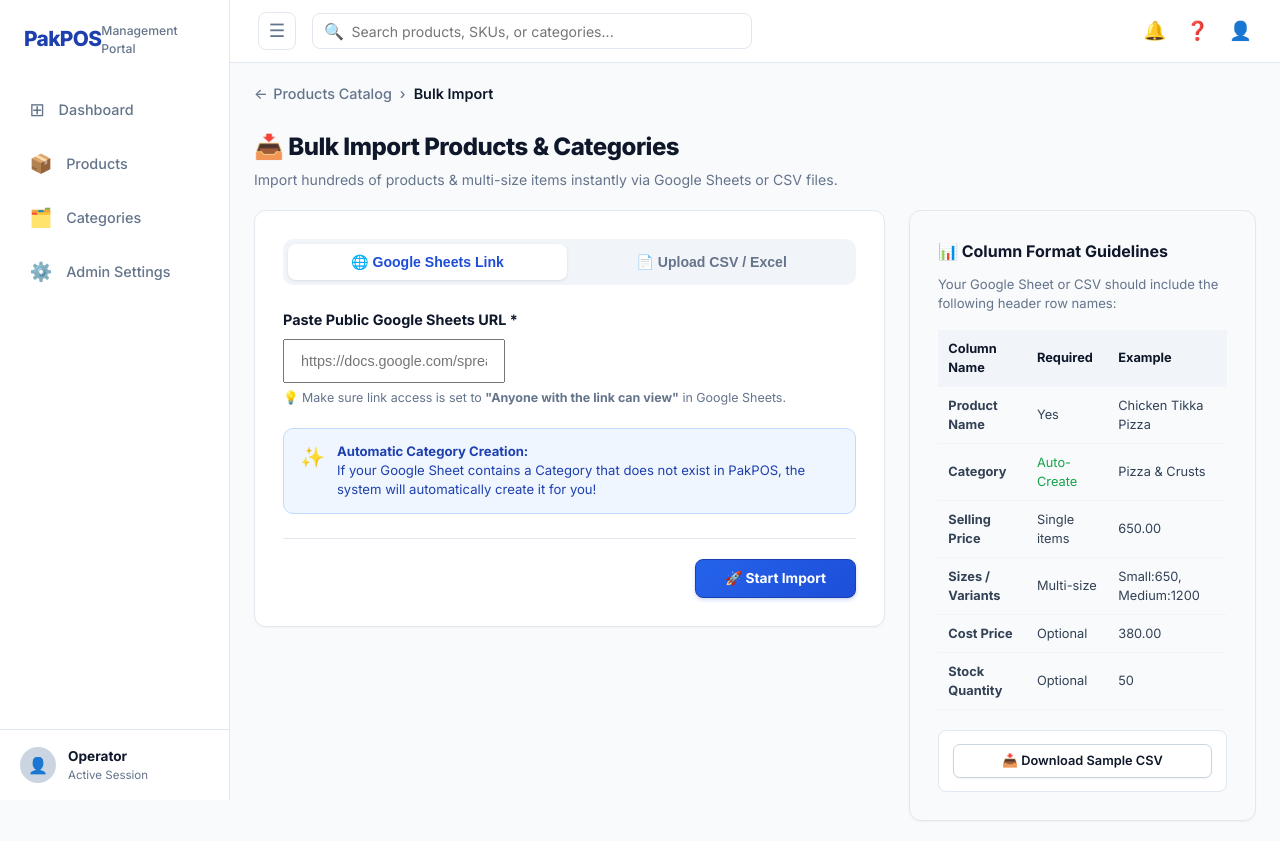
After one commit to rana-sharafat-ali/pak-pos, a Django app: page /products/import/ in a window 1280 px wide. The commit adds this page. Run offline with Django 5.2, Linux system fonts and the light colour scheme.

Commit message:
feat: implement product bulk import feature supporting Google Sheets and CSV uploads

```diff
--- a/pakpos_project/apps/products/urls.py
+++ b/pakpos_project/apps/products/urls.py
@@ -7,6 +7,7 @@ urlpatterns = [
     # Product CRUD & Bulk Actions
     path('', views.product_list, name='product_list'),
     path('create/', views.product_create, name='product_create'),
+    path('import/', views.product_bulk_import, name='product_bulk_import'),
     path('bulk-delete/', views.product_bulk_delete, name='product_bulk_delete'),
     path('<int:pk>/', views.product_detail, name='product_detail'),
     path('<int:pk>/edit/', views.product_update, name='product_update'),
--- a/pakpos_project/apps/products/views.py
+++ b/pakpos_project/apps/products/views.py
@@ -5,6 +5,7 @@ from django.db.models import Q, Count
 from django.core.paginator import Paginator
 from .models import Product, ProductVariant, Category
 from .forms import ProductForm, ProductVariantFormSet, CategoryForm
+from .services import fetch_google_sheets_csv, parse_and_import_products
 
 
 def product_list(request):
@@ -372,3 +373,51 @@ def category_bulk_delete(request):
             messages.error(request, 'No categories were selected for deletion.')
 
     return redirect('products:category_list')
+
+
+def product_bulk_import(request):
+    """
+    Import products & categories from Google Sheets Link or CSV File Upload.
+    Guarantees zero-disk footprint (temporary files immediately deleted).
+    """
+    if request.method == 'POST':
+        import_type = request.POST.get('import_type', 'sheet')
+        sheet_url = request.POST.get('sheet_url', '').strip()
+        csv_file = request.FILES.get('csv_file')
+
+        csv_content = None
+        error_msg = None
+
+        try:
+            if import_type == 'sheet' and sheet_url:
+                csv_content, error_msg = fetch_google_sheets_csv(sheet_url)
+            elif csv_file:
+                try:
+                    csv_content = csv_file.read().decode('utf-8-sig', errors='replace')
+                except Exception as e:
+                    error_msg = f"Failed to read CSV file: {str(e)}"
+            else:
+                error_msg = "Please provide a valid Google Sheets URL or select a CSV file."
+
+            if error_msg:
+                messages.error(request, error_msg)
+            elif csv_content:
+                count, cats_count, errs = parse_and_import_products(csv_content)
+                if errs:
+                    messages.error(request, " ".join(errs))
+                elif count > 0 or cats_count > 0:
+                    msg = f"Successfully imported {count} products!"
+                    if cats_count > 0:
+                        msg += f" Automatically created {cats_count} new categories."
+                    messages.success(request, msg)
+                    return redirect('products:product_list')
+                else:
+                    messages.info(request, "No new products were imported (products may already exist).")
+        finally:
+            # Explicit RAM / Disk memory cleanup
+            csv_content = None
+
+    context = {
+        'title': 'Bulk Import Products & Categories',
+    }
+    return render(request, 'products/product_bulk_import.html', context)
--- /dev/null
+++ b/templates/products/product_bulk_import.html
@@ -0,0 +1,288 @@
+{% extends 'base.html' %}
+
+{% block title %}{{ title }} | {{ APP_NAME }}{% endblock %}
+
+{% block extra_css %}
+<style>
+    .import-grid {
+        display: grid;
+        grid-template-columns: 2fr 1.1fr;
+        gap: 1.5rem;
+        align-items: start;
+        margin-top: 1.25rem;
+    }
+
+    .import-card {
+        background: #ffffff;
+        border: 1px solid var(--border-card);
+        border-radius: 12px;
+        padding: 1.75rem;
+        box-shadow: var(--shadow-xs);
+    }
+
+    .tab-btn-group {
+        display: flex;
+        background: #f1f5f9;
+        padding: 0.3rem;
+        border-radius: 10px;
+        gap: 0.3rem;
+        margin-bottom: 1.5rem;
+    }
+
+    .tab-btn {
+        flex: 1;
+        padding: 0.65rem 1rem;
+        font-size: 0.88rem;
+        font-weight: 700;
+        border: none;
+        background: transparent;
+        color: var(--muted-text);
+        border-radius: 8px;
+        cursor: pointer;
+        transition: all 0.15s ease;
+        display: flex;
+        align-items: center;
+        justify-content: center;
+        gap: 0.5rem;
+    }
+
+    .tab-btn.active {
+        background: #ffffff;
+        color: var(--primary);
+        box-shadow: 0 1px 3px rgba(0,0,0,0.1);
+    }
+
+    .file-drop-zone {
+        border: 2px dashed #cbd5e1;
+        border-radius: 12px;
+        padding: 2.5rem 1.5rem;
+        text-align: center;
+        background: #f8fafc;
+        cursor: pointer;
+        transition: all 0.2s ease;
+    }
+
+    .file-drop-zone:hover {
+        border-color: var(--primary);
+        background: #eff6ff;
+    }
+
+    .col-spec-table {
+        width: 100%;
+        border-collapse: collapse;
+        font-size: 0.8rem;
+        margin-top: 0.75rem;
+    }
+
+    .col-spec-table th, .col-spec-table td {
+        padding: 0.55rem 0.65rem;
+        border-bottom: 1px solid var(--border-subtle);
+        text-align: left;
+    }
+
+    .col-spec-table th {
+        background: #f1f5f9;
+        font-weight: 700;
+        color: var(--secondary);
+    }
+
+    @media (max-width: 900px) {
+        .import-grid {
+            grid-template-columns: 1fr;
+        }
+    }
+</style>
+{% endblock %}
+
+{% block content %}
+
+<!-- BREADCRUMBS -->
+<div class="breadcrumb-action-bar">
+    <div class="breadcrumb-nav">
+        <a href="{% url 'products:product_list' %}">
+            <span>&larr;</span> Products Catalog
+        </a>
+        <span>&rsaquo;</span>
+        <span class="current-item">Bulk Import</span>
+    </div>
+</div>
+
+<div style="display: flex; align-items: center; justify-content: space-between; flex-wrap: wrap; gap: 1rem; margin-bottom: 1rem;">
+    <div>
+        <h1 style="font-size: 1.5rem; font-weight: 800; color: var(--secondary); margin: 0; letter-spacing: -0.02em;">
+            📥 Bulk Import Products & Categories
+        </h1>
+        <p style="font-size: 0.88rem; color: var(--muted-text); margin-top: 0.25rem;">
+            Import hundreds of products & multi-size items instantly via Google Sheets or CSV files.
+        </p>
+    </div>
+</div>
+
+<div class="import-grid">
+
+    <!-- LEFT COLUMN: IMPORT FORM -->
+    <div class="import-card">
+
+        <!-- IMPORT MODE TABS -->
+        <div class="tab-btn-group">
+            <button type="button" class="tab-btn active" id="tab-btn-sheet" onclick="switchImportTab('sheet')">
+                🌐 Google Sheets Link
+            </button>
+            <button type="button" class="tab-btn" id="tab-btn-file" onclick="switchImportTab('file')">
+                📄 Upload CSV / Excel
+            </button>
+        </div>
+
+        <form method="POST" action="{% url 'products:product_bulk_import' %}" enctype="multipart/form-data" id="bulk-import-form">
+            {% csrf_token %}
+            <input type="hidden" name="import_type" id="import_type_input" value="sheet">
+
+            <!-- MODE 1: GOOGLE SHEETS LINK -->
+            <div id="import-section-sheet">
+                <div class="field-group">
+                    <label class="field-label" style="font-size: 0.9rem; font-weight: 700; color: var(--secondary); margin-bottom: 0.5rem; display: block;">
+                        Paste Public Google Sheets URL *
+                    </label>
+                    <input
+                        type="url"
+                        name="sheet_url"
+                        id="sheet_url_input"
+                        class="field-input"
+                        style="padding: 0.75rem 1rem; font-size: 0.9rem;"
+                        placeholder="https://docs.google.com/spreadsheets/d/1BxiMVs0XRA5.../edit?usp=sharing"
+                    >
+                    <span style="font-size: 0.78rem; color: var(--muted-text); display: block; margin-top: 0.4rem;">
+                        💡 Make sure link access is set to <strong>"Anyone with the link can view"</strong> in Google Sheets.
+                    </span>
+                </div>
+
+                <div style="background: #eff6ff; border: 1px solid #bfdbfe; border-radius: 10px; padding: 0.85rem 1rem; margin-top: 1.25rem; display: flex; align-items: flex-start; gap: 0.75rem;">
+                    <span style="font-size: 1.25rem;">✨</span>
+                    <div style="font-size: 0.82rem; color: #1e40af; line-height: 1.45;">
+                        <strong>Automatic Category Creation:</strong><br>
+                        If your Google Sheet contains a Category that does not exist in {{ APP_NAME }}, the system will automatically create it for you!
+                    </div>
+                </div>
+            </div>
+
+            <!-- MODE 2: CSV FILE UPLOAD -->
+            <div id="import-section-file" style="display: none;">
+                <div class="file-drop-zone" onclick="document.getElementById('csv_file_input').click()">
+                    <div style="font-size: 2.5rem; margin-bottom: 0.5rem;">📂</div>
+                    <strong style="font-size: 0.95rem; color: var(--secondary); display: block; margin-bottom: 0.25rem;">
+                        Click to select CSV File
+                    </strong>
+                    <span style="font-size: 0.8rem; color: var(--muted-text);" id="selected-file-name">
+                        Supports .csv files exported from Excel or Google Sheets
+                    </span>
+                    <input type="file" name="csv_file" id="csv_file_input" accept=".csv" style="display: none;" onchange="updateFileName(this)">
+                </div>
+            </div>
+
+            <!-- SUBMIT ACTION BAR -->
+            <div style="margin-top: 1.5rem; display: flex; align-items: center; justify-content: flex-end; border-top: 1px solid var(--border-card); padding-top: 1.25rem;">
+                <button type="submit" class="btn btn-primary" style="padding: 0.65rem 1.8rem; font-weight: 700;">
+                    🚀 Start Import
+                </button>
+            </div>
+        </form>
+
+    </div>
+
+    <!-- RIGHT COLUMN: GUIDELINES & SAMPLE COLUMNS -->
+    <div class="import-card" style="background: #f8fafc;">
+        <h3 style="font-size: 1rem; font-weight: 700; color: var(--secondary); margin-bottom: 0.75rem;">
+            📊 Column Format Guidelines
+        </h3>
+
+        <p style="font-size: 0.82rem; color: var(--muted-text); line-height: 1.5; margin-bottom: 1rem;">
+            Your Google Sheet or CSV should include the following header row names:
+        </p>
+
+        <table class="col-spec-table">
+            <thead>
+                <tr>
+                    <th>Column Name</th>
+                    <th>Required</th>
+                    <th>Example</th>
+                </tr>
+            </thead>
+            <tbody>
+                <tr>
+                    <td><strong>Product Name</strong></td>
+                    <td><span style="color: var(--danger);">Yes</span></td>
+                    <td>Chicken Tikka Pizza</td>
+                </tr>
+                <tr>
+                    <td><strong>Category</strong></td>
+                    <td><span style="color: #16a34a;">Auto-Create</span></td>
+                    <td>Pizza & Crusts</td>
+                </tr>
+                <tr>
+                    <td><strong>Selling Price</strong></td>
+                    <td>Single items</td>
+                    <td>650.00</td>
+                </tr>
+                <tr>
+                    <td><strong>Sizes / Variants</strong></td>
+                    <td>Multi-size</td>
+                    <td>Small:650, Medium:1200</td>
+                </tr>
+                <tr>
+                    <td><strong>Cost Price</strong></td>
+                    <td>Optional</td>
+                    <td>380.00</td>
+                </tr>
+                <tr>
+                    <td><strong>Stock Quantity</strong></td>
+                    <td>Optional</td>
+                    <td>50</td>
+                </tr>
+            </tbody>
+        </table>
+
+        <div style="margin-top: 1.25rem; background: #ffffff; border: 1px solid var(--border-card); border-radius: 8px; padding: 0.85rem; text-align: center;">
+            <a href="data:text/csv;charset=utf-8,Product%20Name%2CCategory%2CSelling%20Price%2CSizes%2CCost%20Price%2CStock%20Quantity%2CDescription%0AChicken%20Tikka%20Pizza%2CPizza%20%26%20Crusts%2C0%2CSmall%3A650%2C%20Medium%3A1250%2C%20Large%3A1750%2C400%2C50%2CSpicy%20tikka%20pizza%0AClassic%20Zinger%20Burger%2CBurgers%20%26%20Sandwiches%2C520%2C%2C290%2C80%2CCrispy%20fried%20chicken%20burger" download="pakpos_import_sample.csv" class="btn btn-outline btn-sm" style="width: 100%; text-decoration: none; display: inline-flex; align-items: center; justify-content: center; gap: 0.4rem;">
+                📥 Download Sample CSV
+            </a>
+        </div>
+    </div>
+
+</div>
+
+{% endblock %}
+
+{% block extra_js %}
+<script>
+    function switchImportTab(mode) {
+        const btnSheet = document.getElementById('tab-btn-sheet');
+        const btnFile = document.getElementById('tab-btn-file');
+        const secSheet = document.getElementById('import-section-sheet');
+        const secFile = document.getElementById('import-section-file');
+        const inputType = document.getElementById('import_type_input');
+
+        if (mode === 'sheet') {
+            btnSheet.classList.add('active');
+            btnFile.classList.remove('active');
+            secSheet.style.display = 'block';
+            secFile.style.display = 'none';
+            if (inputType) inputType.value = 'sheet';
+        } else {
+            btnFile.classList.add('active');
+            btnSheet.classList.remove('active');
+            secFile.style.display = 'block';
+            secSheet.style.display = 'none';
+            if (inputType) inputType.value = 'file';
+        }
+    }
+
+    function updateFileName(input) {
+        const label = document.getElementById('selected-file-name');
+        if (input.files && input.files[0]) {
+            label.textContent = `Selected: ${input.files[0].name}`;
+            label.style.color = '#2563eb';
+            label.style.fontWeight = '700';
+        }
+    }
+</script>
+{% endblock %}
--- a/templates/products/product_confirm_delete.html
+++ b/templates/products/product_confirm_delete.html
@@ -1,6 +1,6 @@
 {% extends 'base.html' %}
 
-{% block title %}Delete {{ product.name }} | PakPOS{% endblock %}
+{% block title %}Delete {{ product.name }} | {{ APP_NAME }}{% endblock %}
 
 {% block content %}
 <div class="form-card" style="max-width: 600px;">
```
Also changed, not shown: pakpos_project/apps/products/services.py (added, +235 -0 lines), pakpos_project/apps/products/tests.py (+24 -0 lines), templates/products/product_list.html (+11 -6 lines).
